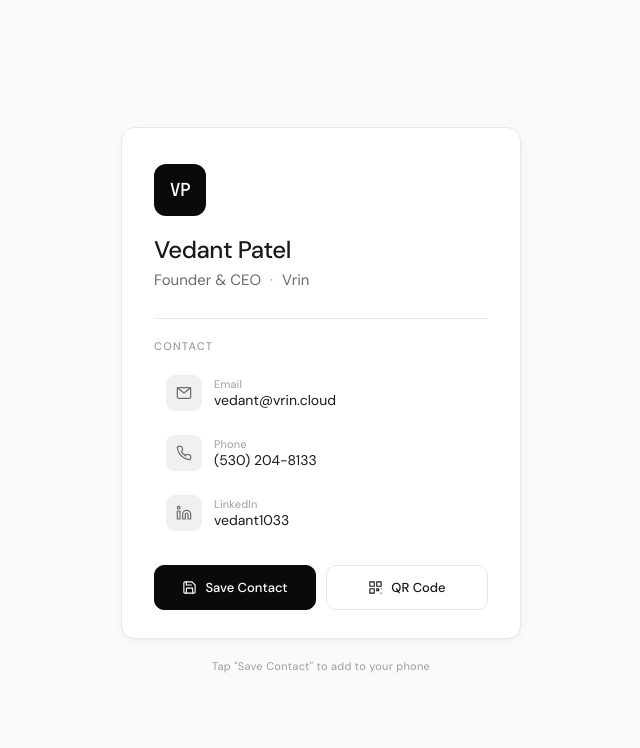
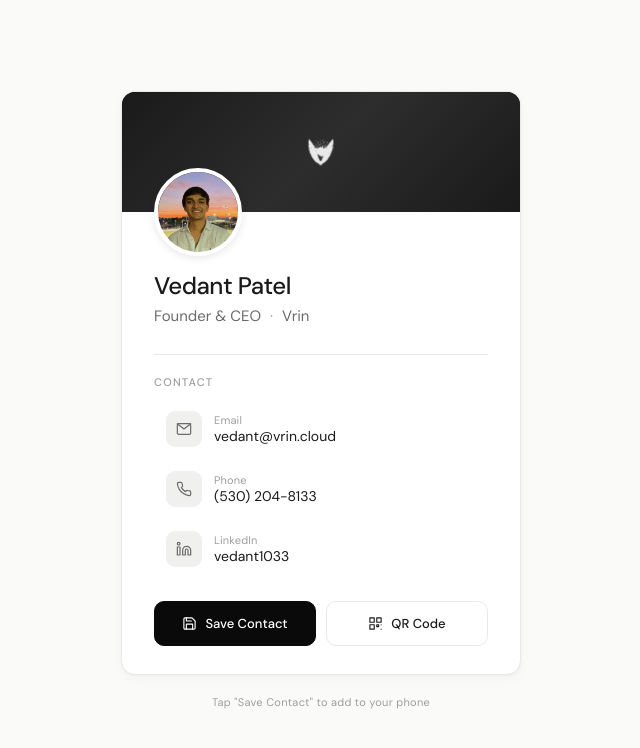
Before and after one commit to Programmer7129/vedant-card, a plain HTML site: page index.html in a window 1280 px wide. Shown: the whole page, without its empty margins (319-959 px from the left). Drawn offline with Linux system fonts and the light colour scheme.

Commit message:
Add profile photo and company logo with LinkedIn-style banner

```diff
--- a/index.html
+++ b/index.html
@@ -4,6 +4,7 @@
 <meta charset="UTF-8">
 <meta name="viewport" content="width=device-width, initial-scale=1.0, user-scalable=no">
 <title>Vedant Patel — Vrin</title>
+<link rel="icon" href="company-icon.ico" type="image/x-icon">
 <link rel="preconnect" href="https://fonts.googleapis.com">
 <link href="https://fonts.googleapis.com/css2?family=DM+Sans:ital,opsz,wght@0,9..40,300;0,9..40,400;0,9..40,500;1,9..40,300&family=JetBrains+Mono:wght@400;500&display=swap" rel="stylesheet">
 <style>
@@ -55,9 +56,35 @@
     overflow: hidden;
   }
 
+  /* ---- Banner ---- */
+  .banner {
+    height: 120px;
+    background: var(--accent);
+    position: relative;
+    display: flex;
+    align-items: center;
+    justify-content: center;
+    overflow: hidden;
+  }
+
+  .banner::before {
+    content: '';
+    position: absolute;
+    inset: 0;
+    background: linear-gradient(135deg, #1a1a1a 0%, #2d2d2d 50%, #1a1a1a 100%);
+  }
+
+  .banner-logo {
+    position: relative;
+    height: 36px;
+    width: auto;
+    opacity: 0.9;
+    filter: brightness(0) invert(1);
+  }
+
   /* ---- Header ---- */
   .card-header {
-    padding: 36px 32px 28px;
+    padding: 0 32px 28px;
     position: relative;
   }
 
@@ -69,19 +96,22 @@
     background: var(--border);
   }
 
-  .monogram {
-    width: 52px; height: 52px;
-    background: var(--accent);
-    border-radius: 12px;
-    display: flex;
-    align-items: center;
-    justify-content: center;
-    color: #fff;
-    font-family: 'JetBrains Mono', monospace;
-    font-size: 18px;
-    font-weight: 500;
-    letter-spacing: -0.5px;
-    margin-bottom: 20px;
+  .profile-photo-wrap {
+    margin-top: -44px;
+    margin-bottom: 16px;
+    position: relative;
+    width: 88px;
+    height: 88px;
+  }
+
+  .profile-photo {
+    width: 88px;
+    height: 88px;
+    border-radius: 50%;
+    object-fit: cover;
+    border: 4px solid var(--card-bg);
+    box-shadow: 0 2px 8px rgba(0,0,0,0.1);
+    display: block;
   }
 
   .name {
@@ -365,8 +395,14 @@
 <div class="card-container">
   <div class="card">
 
+    <div class="banner">
+      <img src="company-icon.ico" alt="Vrin" class="banner-logo">
+    </div>
+
     <div class="card-header">
-      <div class="monogram">VP</div>
+      <div class="profile-photo-wrap">
+        <img src="profile-photo.JPEG" alt="Vedant Patel" class="profile-photo">
+      </div>
       <div class="name">Vedant Patel</div>
       <div class="title">Founder & CEO <span>·</span> Vrin</div>
     </div>
```
Also changed, not shown: company-icon.ico (added), profile-photo.JPEG (added).
